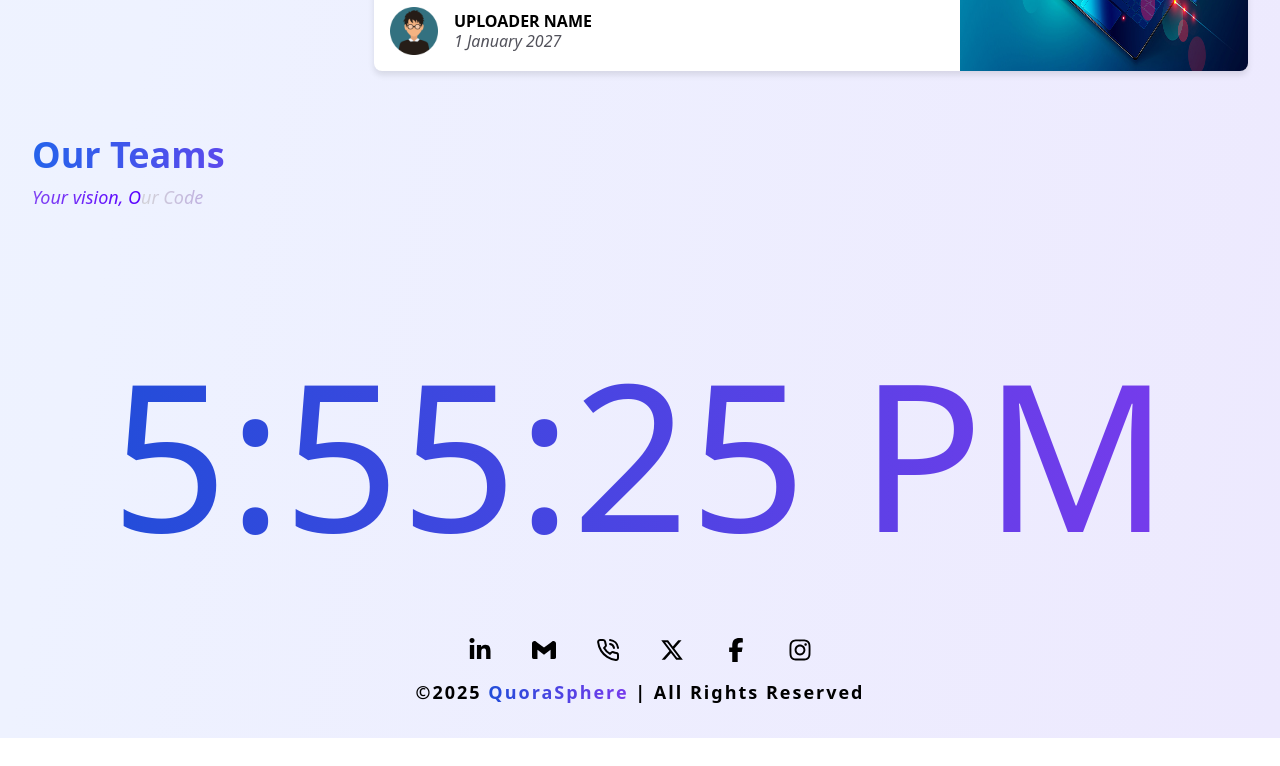
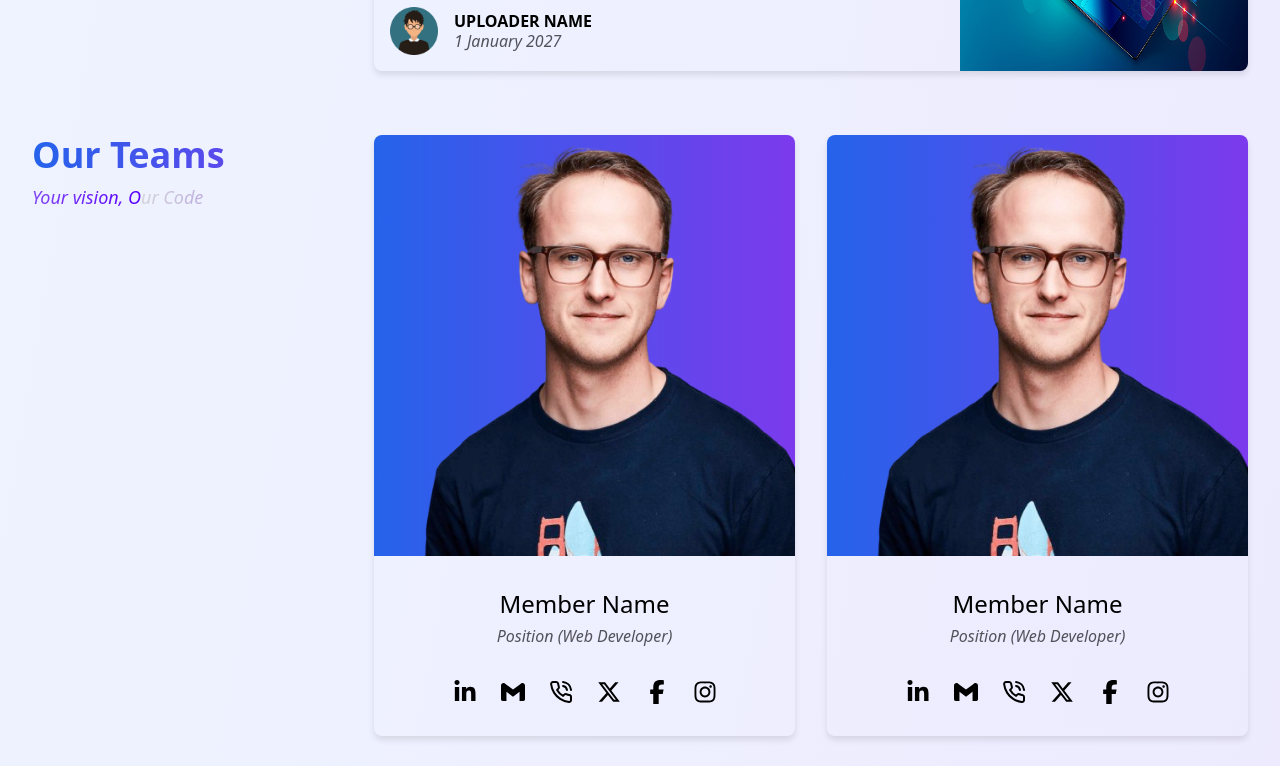
Before and after one commit to grimwebdeveloper/Qurasphere, a React (Vite) app: page / in a window 1280 px wide. Shown: the part 5620-6386 px from the top of the page. Before the commit the page ends 6358 px from the top, so only its background shows below. Built offline with nearby package versions, Linux system fonts and the light colour scheme.

Commit message:
Our Teams section created

```diff
--- a/src/components/home/Blog.jsx
+++ b/src/components/home/Blog.jsx
@@ -14,7 +14,7 @@ function Blog() {
         {blogs.map((blog, index) => (
           <div
             key={index}
-            className="shadow-[0px_4px_6px_0px_rgba(0,_0,_0,_0.1)] w-full bg-white rounded-lg pb-4 lg:pb-0 lg:flex lg:flex-row-reverse"
+            className="shadow-[0px_4px_6px_0px_rgba(0,_0,_0,_0.1)] w-full rounded-lg pb-4 lg:pb-0 lg:flex lg:flex-row-reverse"
           >
             <img
               src="public\sampleBlog.jpg"
--- a/src/components/home/OurTeams.jsx
+++ b/src/components/home/OurTeams.jsx
@@ -1,4 +1,14 @@
+import {
+  FaFacebookF,
+  FaInstagram,
+  FaLinkedinIn,
+  FaXTwitter,
+} from 'react-icons/fa6';
+import { LuPhoneCall } from 'react-icons/lu';
+import { SiGmail } from 'react-icons/si';
+
 function OurTeams() {
+  const members = [{}, {}, {}, {}];
   return (
     <div className="px-2 sm:px-8 lg:flex gap-8 max-w-[1280px] mx-auto mb-16">
       <div className="text-center lg:text-left mb-6 lg:min-w-[310px]">
@@ -9,7 +19,56 @@ function OurTeams() {
           Your vision, Our Code
         </p>
       </div>
-      <div className="cards flex flex-wrap gap-8 justify-center"></div>
+      <div className="cards flex flex-wrap gap-8 justify-center">
+        {members.map((member, index) => (
+          <div
+            key={index}
+            className="text-center shadow-[0px_4px_6px_0px_rgba(0,_0,_0,_0.1)] rounded-lg w-[359px] lg:w-[275px] flex-grow"
+          >
+            <div className="overflow-hidden relative bg-gradient-to-r from-blue-600 to-violet-600 hover:from-blue-700 hover:to-violet-700 transition-all duration-300 rounded-t-lg">
+              <img src="public\member.png" alt="" />
+              <svg
+                viewBox="0 0 200 200"
+                xmlns="http://www.w3.org/2000/svg"
+                className="absolute top-0 left-0 w-full h-full -z-10 scale-110 translate-x-5 translate-y-20"
+              >
+                <path
+                  fill="#0F62FE"
+                  d="M55.8,-34C68.1,-11,70.9,15.8,60,32C49.1,48.3,24.5,54,-1.5,54.9C-27.5,55.8,-55,51.7,-66.2,35.3C-77.4,18.9,-72.2,-9.9,-58.5,-33.9C-44.7,-57.8,-22.4,-76.9,-0.3,-76.7C21.8,-76.5,43.5,-57.1,55.8,-34Z"
+                  transform="translate(100 100)"
+                />
+              </svg>
+            </div>
+            <h3 className="mt-8 text-2xl">Member Name</h3>
+            <p className="mt-1 italic text-zinc-600">
+              Position (Web Developer)
+            </p>
+            <div
+              id="member-social-links"
+              className="flex justify-center gap-6 items-center my-8"
+            >
+              <a href="#">
+                <FaLinkedinIn className="text-2xl" />
+              </a>
+              <a href="#">
+                <SiGmail className="text-2xl" />
+              </a>
+              <a href="#">
+                <LuPhoneCall className="text-2xl" />
+              </a>
+              <a href="#">
+                <FaXTwitter className="text-2xl" />
+              </a>
+              <a href="#">
+                <FaFacebookF className="text-2xl" />
+              </a>
+              <a href="#">
+                <FaInstagram className="text-2xl" />
+              </a>
+            </div>
+          </div>
+        ))}
+      </div>
     </div>
   );
 }
--- a/src/components/home/Testimonials.jsx
+++ b/src/components/home/Testimonials.jsx
@@ -45,7 +45,7 @@ function Testimonials() {
             <SwiperSlide>
               <div
                 key={index}
-                className="text-center bg-zinc-50 rounded-lg py-12 lg:py-6 flex flex-col gap-8 px-2 lg:px-4"
+                className="text-center rounded-lg py-12 lg:py-6 flex flex-col gap-8 px-2 lg:px-4"
               >
                 {/* Client logo */}
                 <div className="flex items-center justify-center">
```
Also changed, not shown: src/index.css (+1 -6 lines), public/member.png (added).
